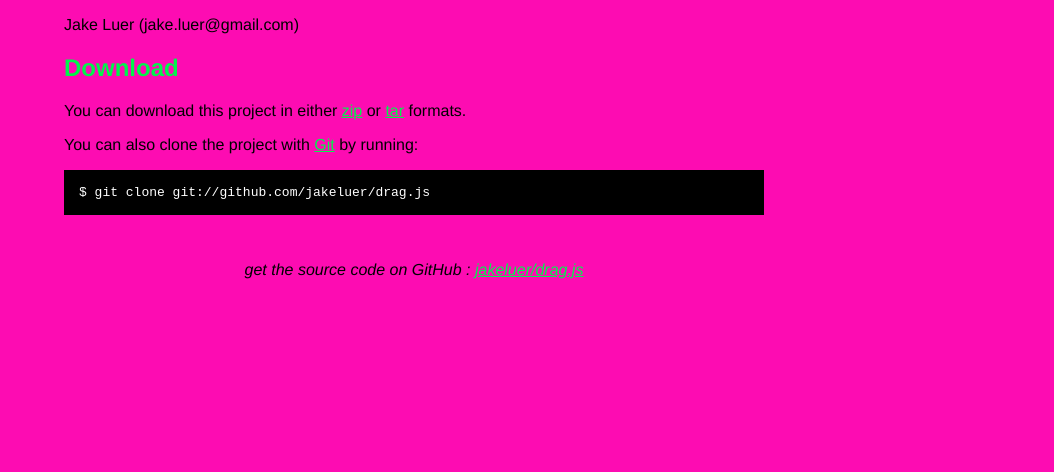
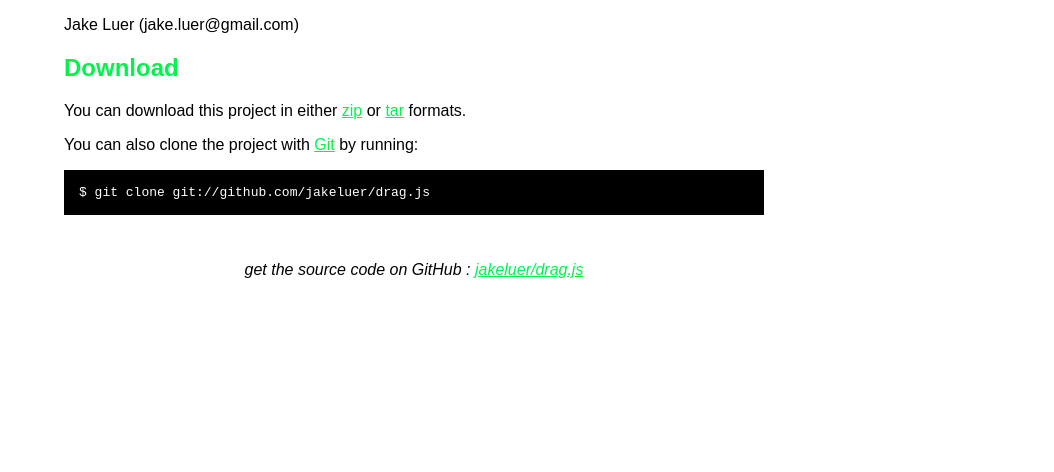
Before and after one commit to logicalparadox/drag.js, a plain HTML site: page index.html in a window 1280 px wide. Shown: the part 328-800 px from the top of the page, without its empty margins (226-1280 px from the left). Drawn offline with Linux system fonts and the light colour scheme.

Commit message:
First version

```diff
--- a/index.html
+++ b/index.html
@@ -8,8 +8,8 @@
   <style type="text/css">
     body {
       margin-top: 1.0em;
-      background-color: #fd0cb2;
-      font-family: Helvetica, Arial, FreeSans, san-serif;
+      background-color: #fff;
+      font-family: 'Helvetica-neue', Arial, FreeSans, san-serif;
       color: #000000;
     }
     #container {
```
Also changed, not shown: 1 other file.
